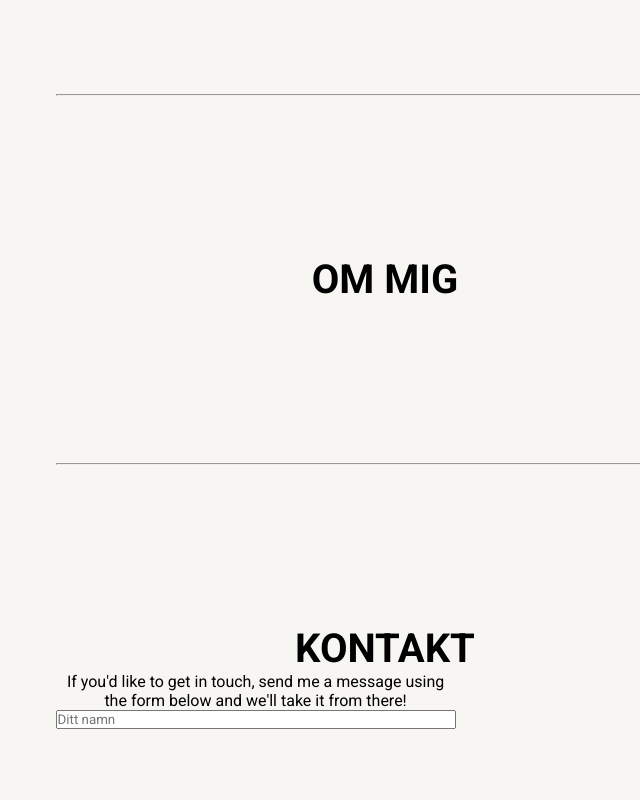
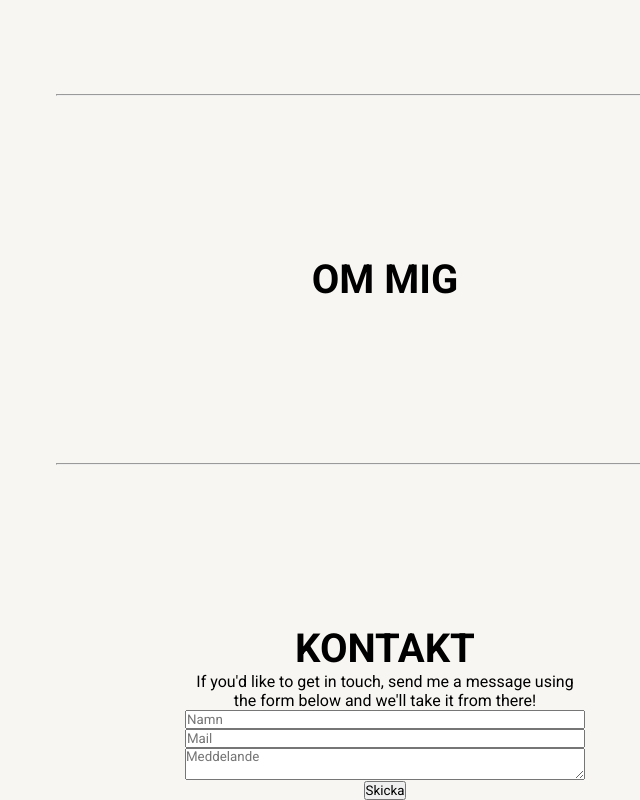
Before and after one commit to lammai442/portfolio, a React (Vite) app in the folder client/: page / in a window 1280 px wide. Shown: the part 741-1541 px from the top of the page, without its empty margins (255-895 px from the left). Before the commit the page ends 1470 px from the top, so only its background shows below. Built offline with nearby package versions, Linux system fonts and the light colour scheme.

Commit message:
Working on form

```diff
--- a/client/src/components/Contact/Contact.css
+++ b/client/src/components/Contact/Contact.css
@@ -2,4 +2,5 @@
 	width: 400px;
 	display: flex;
 	flex-direction: column;
+	align-content: center;
 }
--- a/client/src/components/Contact/Contact.jsx
+++ b/client/src/components/Contact/Contact.jsx
@@ -2,13 +2,23 @@ import './Contact.css';
 function Contact() {
 	return (
 		<form action=''>
-			<label htmlFor='' className='contact__box'>
+			<label className='contact__box'>
 				If you'd like to get in touch, send me a message using the form
 				below and we'll take it from there!
 				<input
+					type='text'
 					className='contact__input'
-					placeholder='Ditt namn'></input>
+					placeholder='Namn'></input>
+				<input
+					type='email'
+					className='contact__input'
+					placeholder='Mail'></input>
+				<textarea
+					type='text'
+					className='contact__input'
+					placeholder='Meddelande'></textarea>
 			</label>
+			<button type='submit'>Skicka</button>
 		</form>
 	);
 }
--- a/client/src/pages/HomePage/HomePage.css
+++ b/client/src/pages/HomePage/HomePage.css
@@ -47,6 +47,10 @@
 
 .section__box {
 	text-align: center;
+	display: flex;
+	flex-direction: column;
+	justify-content: center;
+	align-items: center;
 }
 
 .section__title {
```
